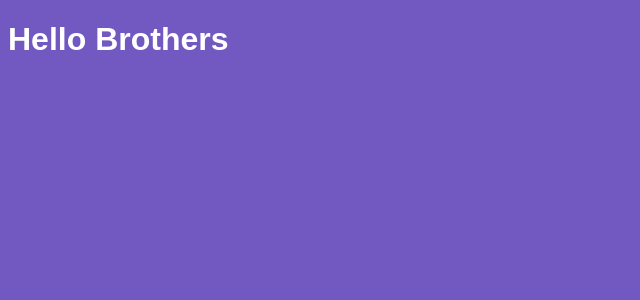
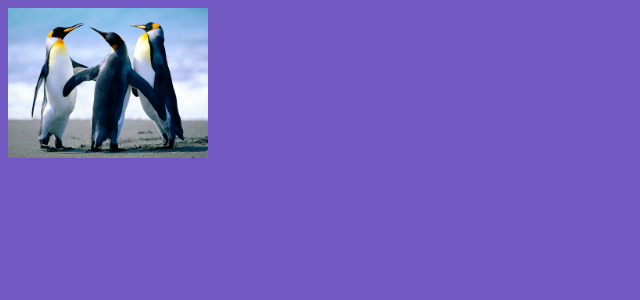
Before and after one commit to MMortari/bootcamp-02-react-mod04, a React app: page / in a window 1280 px wide. Shown: the top 300 px of the page, without its empty margins (0-640 px from the left). Built offline with nearby package versions, Linux system fonts and the light colour scheme.

Commit message:
Importando Imagens

```diff
--- a/package.json
+++ b/package.json
@@ -17,6 +17,7 @@
     "@babel/preset-react": "^7.0.0",
     "babel-loader": "^8.0.6",
     "css-loader": "^3.2.0",
+    "file-loader": "^4.2.0",
     "style-loader": "^1.0.0",
     "webpack": "^4.39.2",
     "webpack-cli": "^3.3.6",
--- a/src/App.js
+++ b/src/App.js
@@ -1,9 +1,12 @@
 import React from 'react';
 
+// Style
 import './App.css';
+// Images
+import pinguins from './assets/Penguins.jpg';
 
 function App() {
-  return <h1>Hello Brothers</h1>
+  return <img width="200" src={pinguins} />
 }
 
 export default App;
--- a/webpack.config.js
+++ b/webpack.config.js
@@ -25,7 +25,14 @@ module.exports = {
           { loader: 'style-loader' },
           { loader: 'css-loader' }
         ]
-      }
+      },
+      {
+        test: /.*\.(gif|png|jpe?g)$/i,
+        exclude: /node_modules/,
+        use: [
+          { loader: 'file-loader' }
+        ]
+      },
     ]
   }
 }
```
Also changed, not shown: src/assets/Penguins.jpg (added), 1 other file (tests, documents, lock files or other folders).
